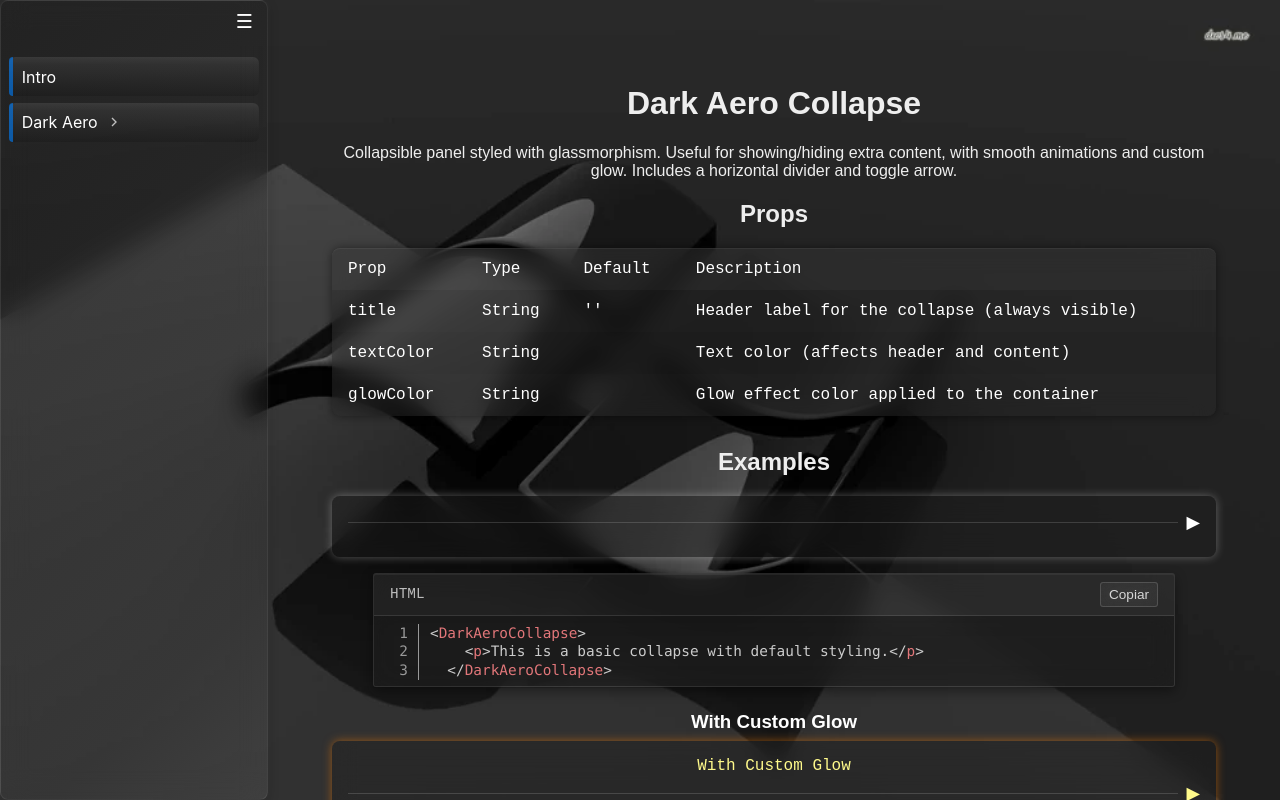
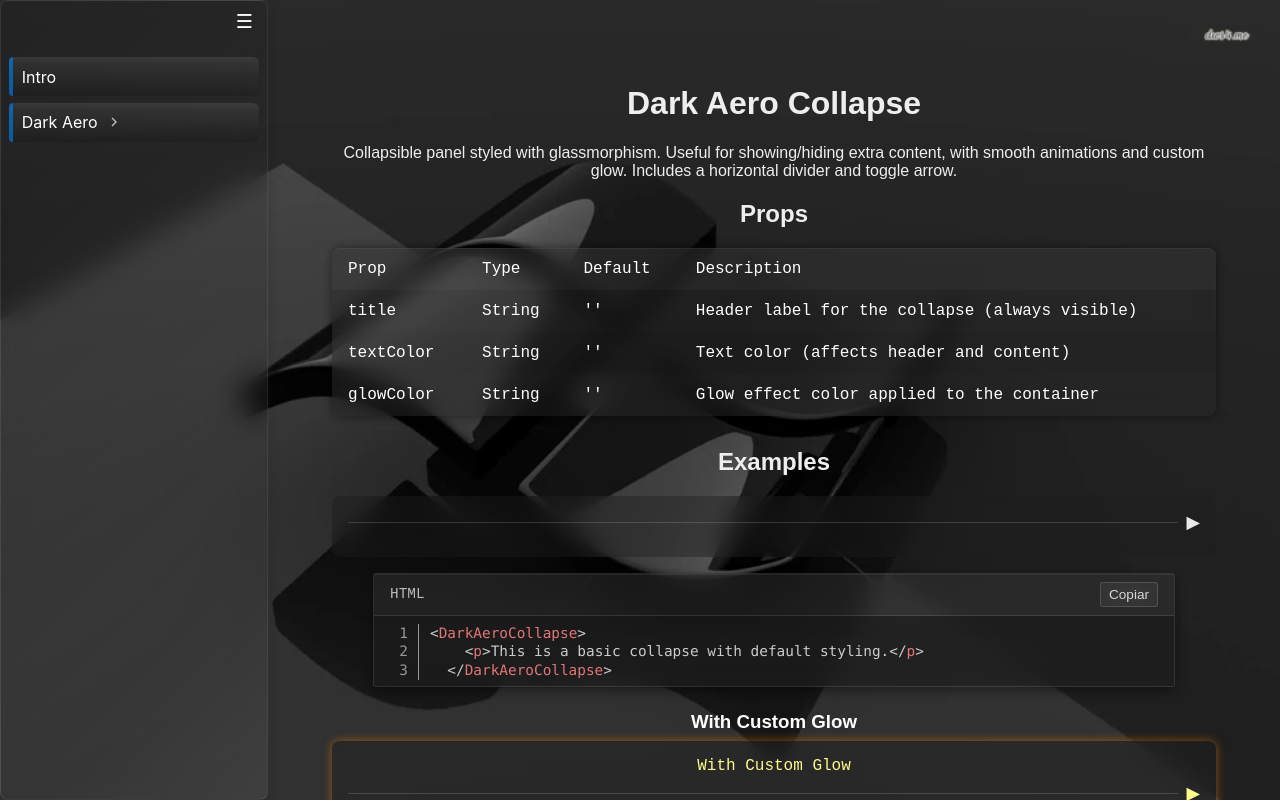
Before and after one commit to MigueXYZ/vue-aero-library, a Vue app: page /dark/collapse in a window 1280 px wide. Built offline with nearby package versions, Linux system fonts and the light colour scheme.

Commit message:
feat: cleanup of code DarkAeroCollapse component and fixed documentation

```diff
--- a/src/components/dark-aero/DarkAeroCollapse.vue
+++ b/src/components/dark-aero/DarkAeroCollapse.vue
@@ -36,16 +36,21 @@ const isOpen = ref(false)
 </script>
 
 <style scoped lang="css">
+/* ░░ CONTAINER PRINCIPAL ░░ */
 .dark-aero-collapse {
   border-radius: 8px;
   padding: 1rem;
+
+  /* Glassmorphism */
   background: rgba(30, 30, 30, 0.4);
   backdrop-filter: blur(12px);
   box-shadow: 0 0 10px var(--glow-color);
+
   color: var(--text-color);
   font-family: 'Source Code Pro', monospace;
 }
 
+/* ░░ TÍTULO (OPCIONAL) ░░ */
 .collapse-title {
   display: block;
   font-size: 1rem;
@@ -54,11 +59,13 @@ const isOpen = ref(false)
   margin-bottom: 0.5rem;
 }
 
+/* ░░ LINHA E SETA (BOTÃO) ░░ */
 .collapse-divider-line {
-    cursor: pointer;
   display: flex;
   align-items: center;
   gap: 0.5rem;
+
+  cursor: pointer;
   margin-bottom: 0.5rem;
 }
 
@@ -69,6 +76,7 @@ const isOpen = ref(false)
   margin: 0;
 }
 
+/* ░░ SETA DE EXPANSÃO ░░ */
 .arrow {
   display: inline-block;
   transform: rotate(0deg);
@@ -81,11 +89,13 @@ const isOpen = ref(false)
   transform: rotate(90deg);
 }
 
+/* ░░ CONTEÚDO EXPANDIDO ░░ */
 .collapse-content {
   padding-top: 0.5rem;
   color: var(--text-color);
 }
 
+/* ░░ ANIMAÇÃO DA TRANSIÇÃO ░░ */
 .fade-slide-enter-active,
 .fade-slide-leave-active {
   transition: all 0.25s ease;
--- a/src/views/dark-aero/DarkAeroShowcaseCollapse.vue
+++ b/src/views/dark-aero/DarkAeroShowcaseCollapse.vue
@@ -50,13 +50,13 @@
     {
       prop: 'textColor',
       type: 'String',
-      defaultVal: '',
+      defaultVal: "''",
       description: 'Text color (affects header and content)'
     },
     {
       prop: 'glowColor',
       type: 'String',
-      defaultVal: '',
+      defaultVal: "''",
       description: 'Glow effect color applied to the container'
     }
   ]
@@ -64,8 +64,8 @@
   const examples = [
     {
       title: '',
-      textColor: '#fff',
-      glowColor: 'rgba(255,255,255,0.3)',
+      textColor: '',
+      glowColor: '',
       content: 'This is a basic collapse with default styling.',
       code: `<DarkAeroCollapse>
     <p>This is a basic collapse with default styling.</p>
```
Lines whose indentation alone changed are shown as unchanged.
